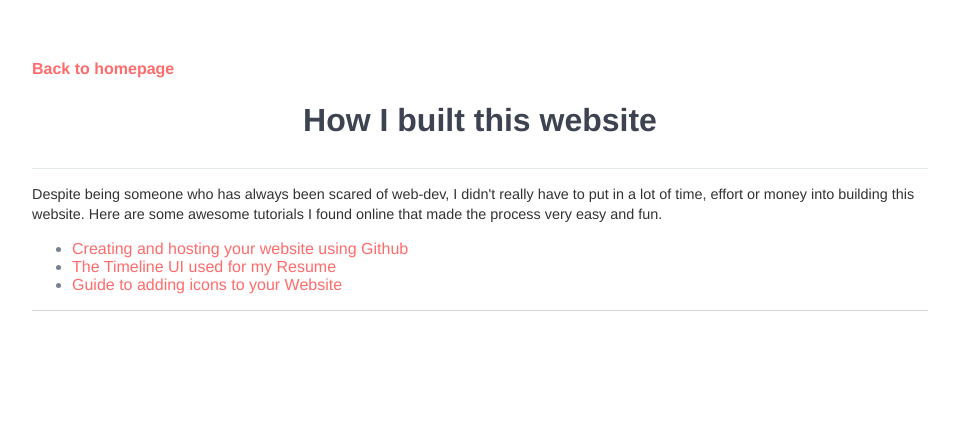
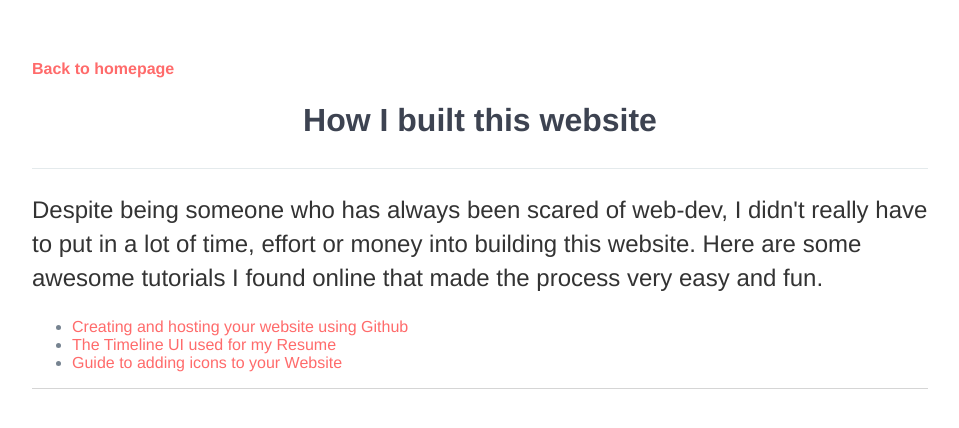
Before and after one commit to p-suneja/p-suneja.github.io, a Jekyll site: the page built from website/index.html, in a window 1280 px wide. Shown: the top 428 px of the page, without its empty margins (160-1119 px from the left). Built offline with Jekyll 4.4.1, drawn with Linux system fonts in a browser that asks for light colours; nearby versions of some CDN libraries.

Commit message:
Update index.html

```diff
--- a/website/index.html
+++ b/website/index.html
@@ -5,7 +5,7 @@
 <div class="col-md-12 example-title">
 	<h1> How I built this website</h1>
 </div>
-  <p style= "font-size:90%"> Despite being someone who has always been scared of web-dev, I didn't really have to put in a lot of time, effort or money into building this website. Here are some awesome tutorials I found online that made the process very easy and fun. </p>
+  <p> Despite being someone who has always been scared of web-dev, I didn't really have to put in a lot of time, effort or money into building this website. Here are some awesome tutorials I found online that made the process very easy and fun. </p>
   <ul>
     <li><a href="http://jmcglone.com/guides/github-pages/">Creating and hosting your website using Github</a> </li>
     <li><a href="https://codepen.io/brady_wright/pen/NNOvrW">The Timeline UI used for my Resume</a></li>
```
